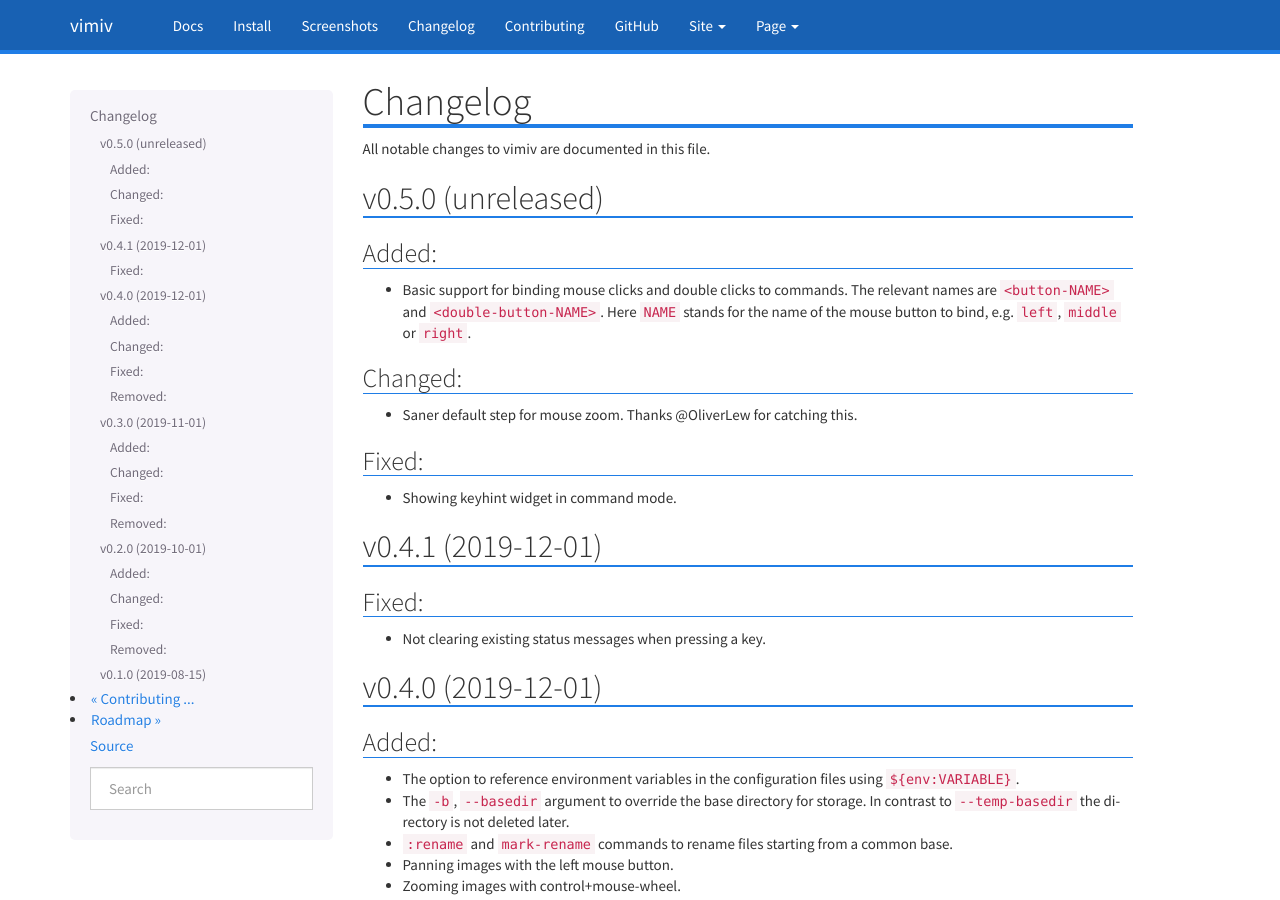
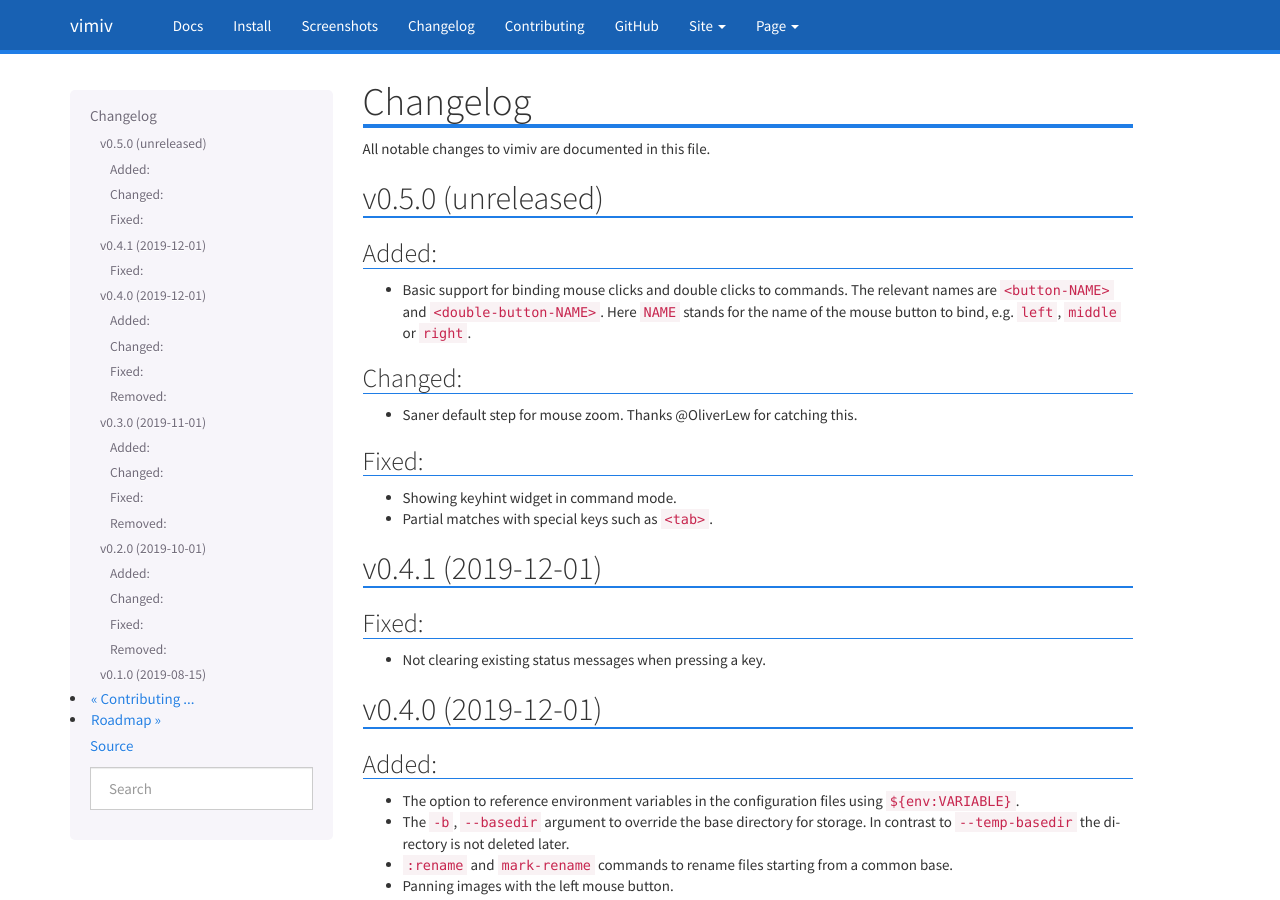
Before and after one commit to karlch/vimiv-qt, a Sphinx documentation site: the page built from docs/changelog.rst, in a window 1280 px wide and 900 px high. Built offline with Sphinx 7.4.7, drawn with Linux system fonts in a browser that asks for light colours.

Commit message:
Update changelog for keybinding updates

```diff
--- a/docs/changelog.rst
+++ b/docs/changelog.rst
@@ -22,6 +22,7 @@
 ^^^^^^
 
 * Showing keyhint widget in command mode.
+* Partial matches with special keys such as ``<tab>``.
 
 
 v0.4.1 (2019-12-01)
```
